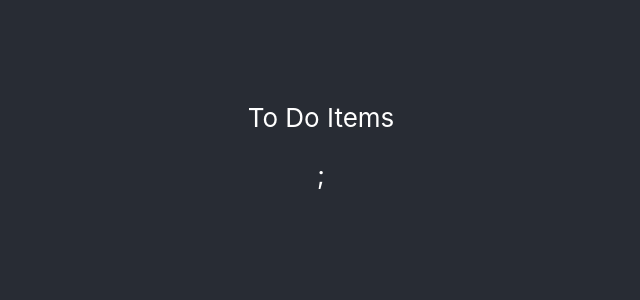
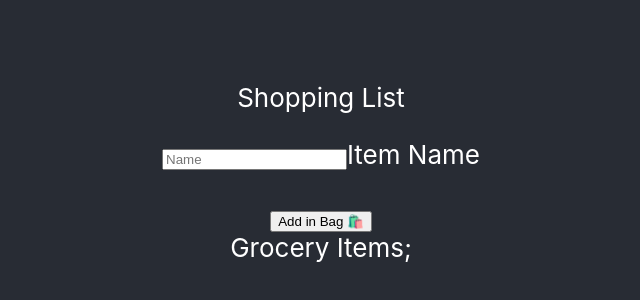
Before and after one commit to tusharar091/ReactStarter, a React (Create React App) app: page / in a window 1280 px wide. Shown: the part 254-554 px from the top of the page, without its empty margins (319-959 px from the left). Built offline with nearby package versions, Linux system fonts and the light colour scheme.

Commit message:
Added remove list item functionality

```diff
--- a/src/App.js
+++ b/src/App.js
@@ -1,19 +1,26 @@
-import { useState } from 'react';
+import { useEffect, useState } from 'react';
 import './App.css';
 import GroceryList from './components/GroceryList';
+import GroceryForm from './components/GroceryForm';
 function App() {
-  const [items, setItems] = useState(["tomato", "potato"]);
+  const savedItems = JSON.parse(localStorage.getItem('items'));
+  const [items, setItems] = useState(savedItems || []);
+
+  const addItem = (item) => {
+    setItems(...items, item);
+  }
+  const removeItem = (itemToBeDeleted) => {
+    setItems(items.filter(item => item !== itemToBeDeleted));
+  }
   return (
     <div className="App">
       <header className="App-header">
-        To Do Items
-        <GroceryList items={items} />;
+        <GroceryList items={items} removeItem={removeItem} />
+        <GroceryForm addItem={addItem} />
+        Grocery Items;
       </header>
     </div>
   );
-  const addItem = (item) => {
-    setItems(...items, item);
-  }
 }
 
 export default App;
--- a/src/components/GroceryForm.js
+++ b/src/components/GroceryForm.js
@@ -36,3 +36,4 @@
         </div>
     )
 }
+export default GroceryForm
--- a/src/components/GroceryItem.js
+++ b/src/components/GroceryItem.js
@@ -1,8 +1,9 @@
-const GroceryItem = ({ item }) => {
+const GroceryItem = ({ item, removeItem }) => {
     return (
         <div>
             <span>{item}</span>
-        </div>
+            <button className="redButton" onClick={() => removeItem(item)} > Delete</button>
+        </div >
     );
 }
 export default GroceryItem;
--- a/src/components/GroceryList.js
+++ b/src/components/GroceryList.js
@@ -1,12 +1,12 @@
-import Item from "./GroceryItem";
-const GroceryList = ({ items }) => {
+import GroceryItem from "./GroceryItem";
+const GroceryList = ({ items, removeItem }) => {
     return (
         <div className="items-list">
             <ul>
                 {
                     items.map((item) => {
                         <li>
-                            <Item key={item} item={item} />
+                            <GroceryItem key={item} item={item} removeItem={removeItem} />
                         </li>
                     })
                 }
```
